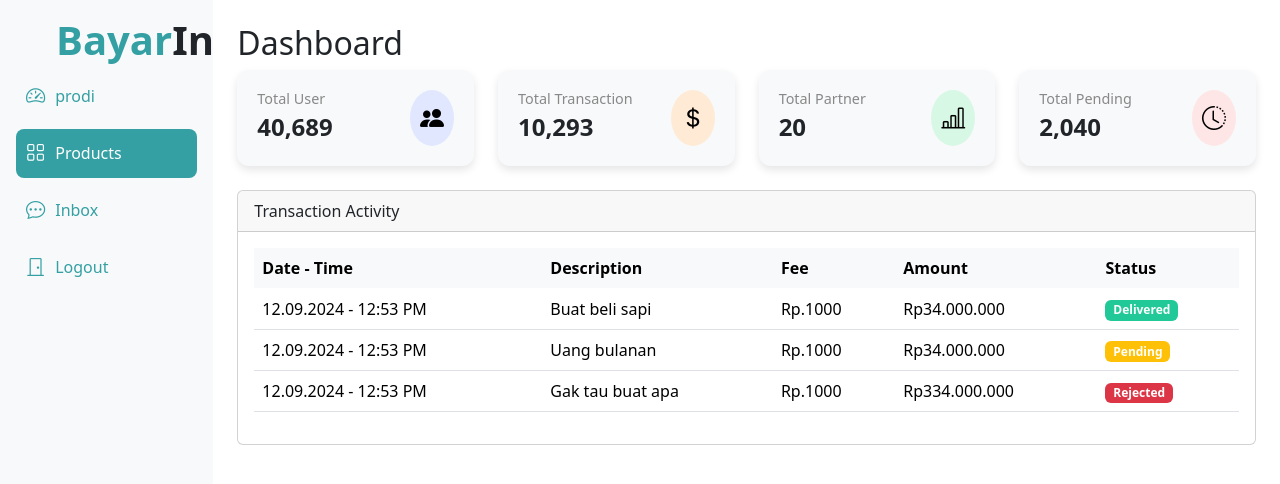
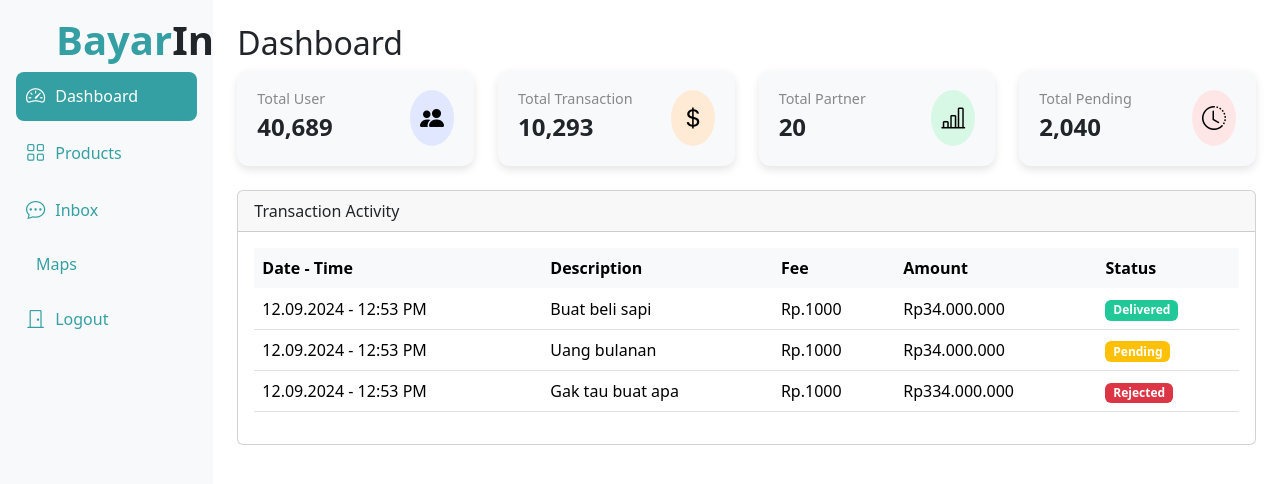
Before and after one commit to bayar-in/dashboard, a plain HTML site: page stock_produk.html in a window 1280 px wide. Drawn offline with nearby package versions, Linux system fonts and the light colour scheme.

Commit message:
route map

```diff
--- a/stock_produk.html
+++ b/stock_produk.html
@@ -25,35 +25,31 @@
           </h3>
           <ul class="nav flex-column gap-2">
             <li class="nav-item">
-              <a class="nav-link" href="./dashboard.html">
-                <i class="bi bi-speedometer2"></i> prodi
+              <a
+                class="nav-link active"
+                href="/dashboard"
+              >
+                <i class="bi bi-speedometer2"></i> Dashboard
               </a>
             </li>
             <li class="nav-item">
-              <a class="nav-link active" href="./stock_produk.html ">
+              <a class="nav-link" href="./stock_produk.html">
                 <i class="bi bi-grid"></i> Products
               </a>
             </li>
-            <!-- <li class="nav-item">
-              <a class="nav-link" href="#">
-                <i class="bi bi-heart"></i> Favorites
-              </a>
-            </li> -->
             <li class="nav-item">
               <a class="nav-link" href="./inbox.html">
                 <i class="bi bi-chat-dots"></i> Inbox
               </a>
             </li>
-            <!-- <li class="nav-item">
-              <a class="nav-link" href="./order_list.html">
-                <i class="bi bi-list-check"></i> Order Lists
+            <li class="nav-item">
+              <a
+                class="nav-link"
+                href="/bayar-in.github.io/src/page/maps/index.html"
+              >
+                <i class="bi bi-globe-americas"></i> Maps
               </a>
-            </li> -->
-            <!-- <li class="nav-item">
-              <a class="nav-link" href="./product.html">
-                <i class="bi bi-box-seam"></i> Product Stock
-              </a>
-            </li> -->
+            </li>
             <li class="nav-item">
               <a class="nav-link" href="#" onclick="logout()">
                 <i class="bi bi-door-closed"></i> Logout
@@ -61,7 +57,6 @@
             </li>
           </ul>
         </div>
-
         <!-- Main content -->
         <div class="col-md-10 p-4">
           <h2>Dashboard</h2>
```
Also changed, not shown: inbox.html (+16 -18 lines), index.html (+6 -1 lines), order_list.html (+9 -17 lines).
